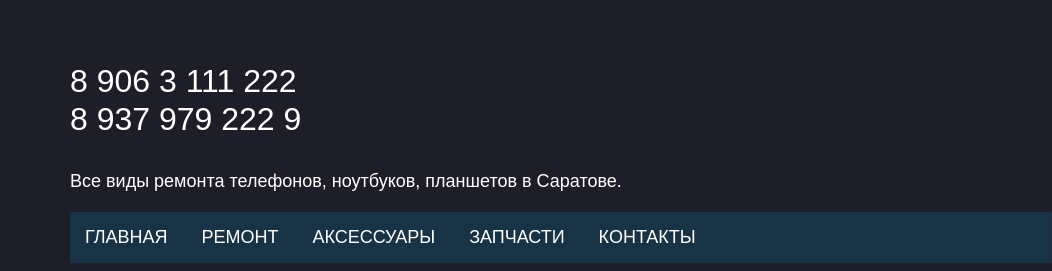
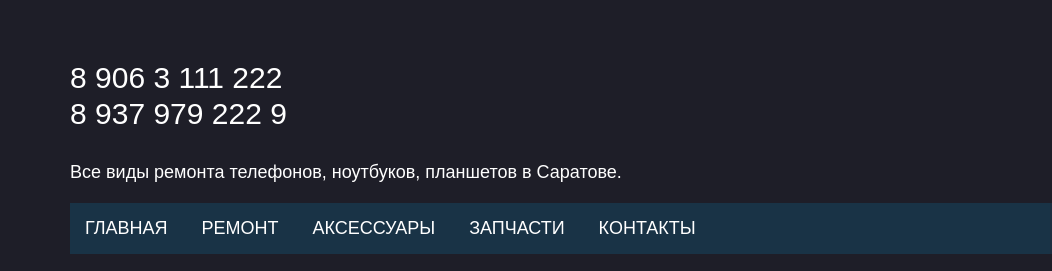
Before and after one commit to NataVolk/lider4g, a plain HTML site: page index.html in a window 1280 px wide. Shown: the top 271 px of the page, 0-1052 px from the left. Drawn offline with Linux system fonts and the light colour scheme; a web font is replaced by a local one.

Commit message:
commit github

```diff
--- a/css/main.css
+++ b/css/main.css
@@ -33,7 +33,7 @@ body {
 	float: right;
 }
 .info p{
-	font: 32px/1.2 Arial,Verdana,sans-serif;
+	font: 30px/1.2 Arial,Verdana,sans-serif;
 	color: #fff;
 }
 h1{
```
